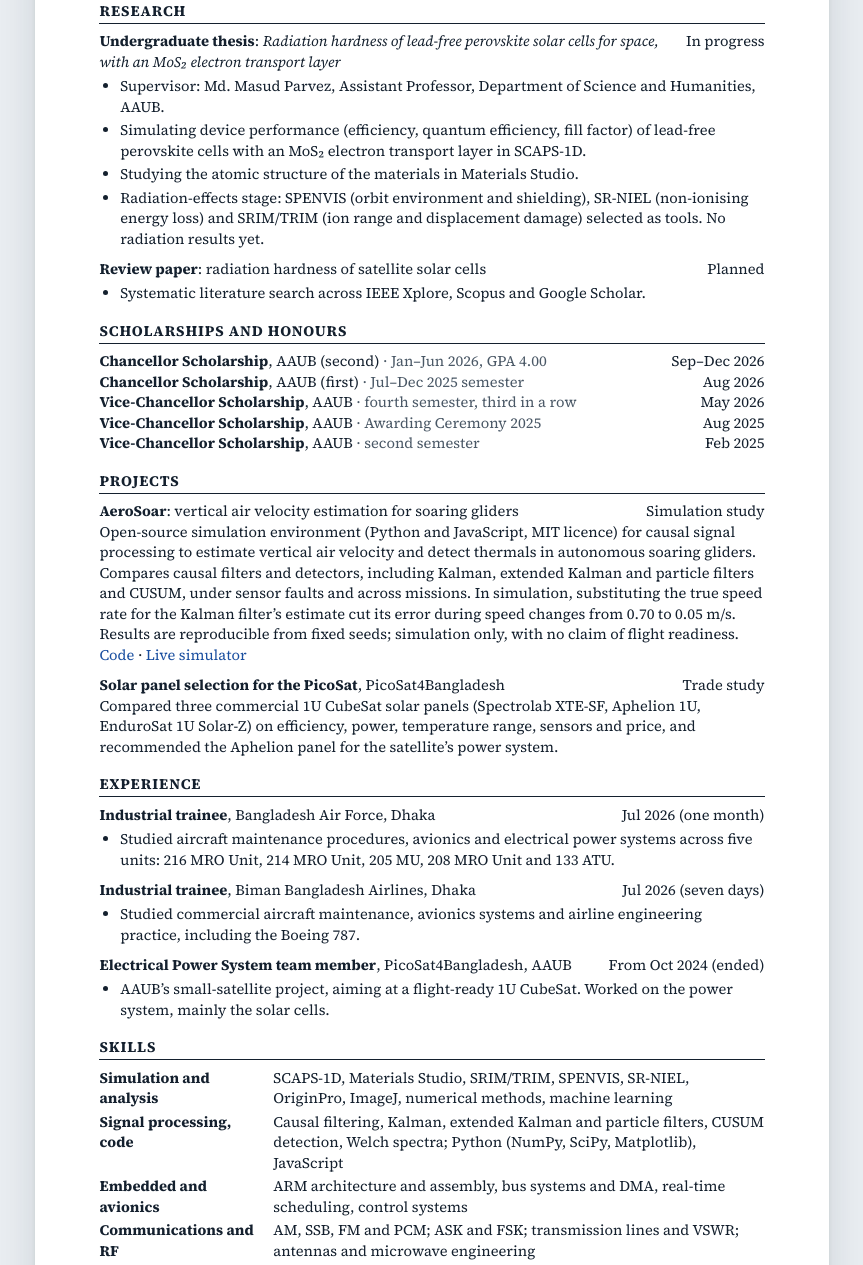
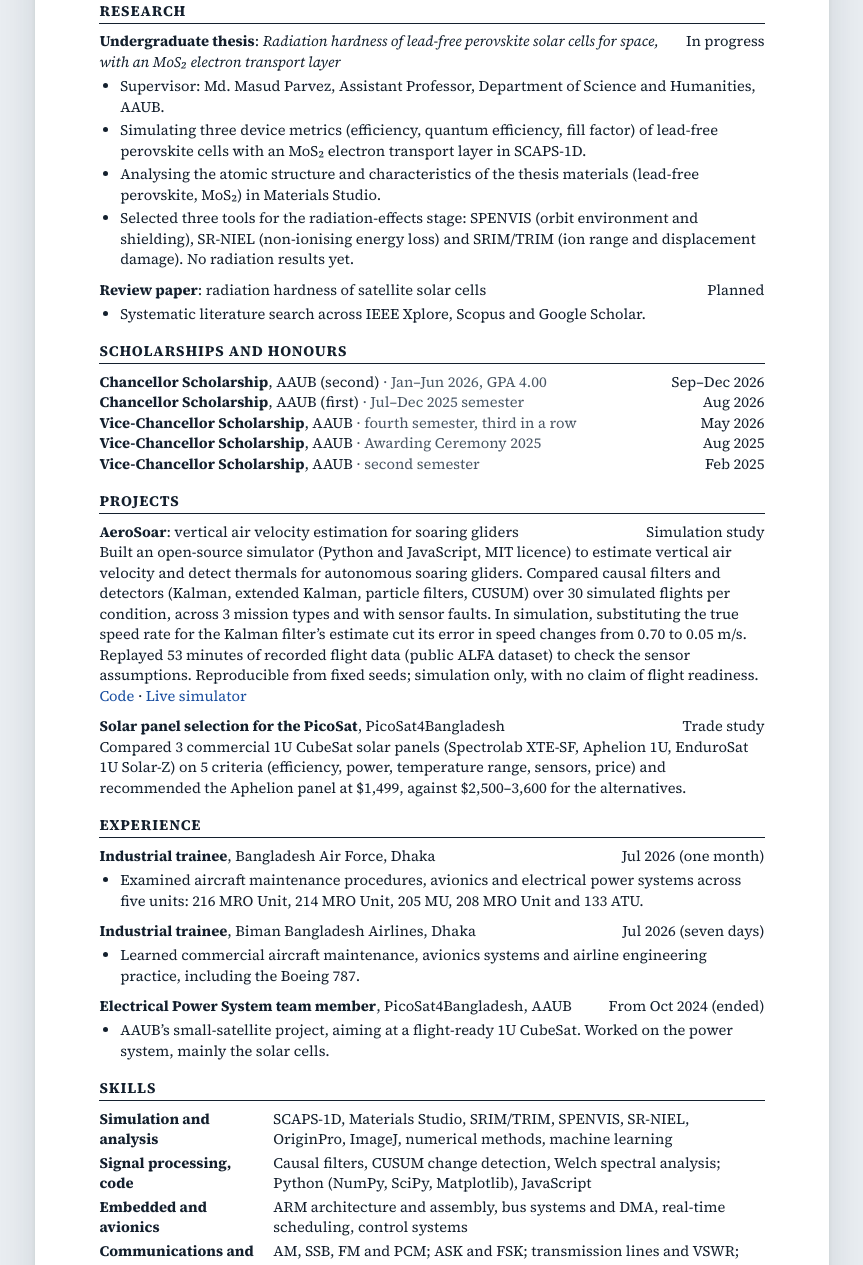
Before and after one commit to aishadin330-glitch/portfolio, a plain HTML site: page cv.html in a window 1280 px wide. Shown: the part 533-1798 px from the top of the page, without its empty margins (208-1071 px from the left). Drawn offline with Linux system fonts and the light colour scheme.

Commit message:
Rewrite CV bullets with results and remove repeated phrases
Co-Authored-By: Claude Sonnet 5.5 <noreply@anthropic.com>

```diff
--- a/cv.html
+++ b/cv.html
@@ -87,9 +87,9 @@ dl.k dd{margin:0}
     <div class="row"><span><span class="t">Undergraduate thesis</span>: <i>Radiation hardness of lead-free perovskite solar cells for space, with an MoS₂ electron transport layer</i></span><span class="r">In progress</span></div>
     <ul>
       <li>Supervisor: Md. Masud Parvez, Assistant Professor, Department of Science and Humanities, AAUB.</li>
-      <li>Simulating device performance (efficiency, quantum efficiency, fill factor) of lead-free perovskite cells with an MoS₂ electron transport layer in SCAPS-1D.</li>
-      <li>Studying the atomic structure of the materials in Materials Studio.</li>
-      <li>Radiation-effects stage: SPENVIS (orbit environment and shielding), SR-NIEL (non-ionising energy loss) and SRIM/TRIM (ion range and displacement damage) selected as tools. No radiation results yet.</li>
+      <li>Simulating three device metrics (efficiency, quantum efficiency, fill factor) of lead-free perovskite cells with an MoS₂ electron transport layer in SCAPS-1D.</li>
+      <li>Analysing the atomic structure and characteristics of the thesis materials (lead-free perovskite, MoS₂) in Materials Studio.</li>
+      <li>Selected three tools for the radiation-effects stage: SPENVIS (orbit environment and shielding), SR-NIEL (non-ionising energy loss) and SRIM/TRIM (ion range and displacement damage). No radiation results yet.</li>
     </ul>
   </div>
   <div class="entry">
@@ -113,11 +113,11 @@ dl.k dd{margin:0}
   <h2>Projects</h2>
   <div class="entry">
     <div class="row"><span><span class="t">AeroSoar</span>: vertical air velocity estimation for soaring gliders</span><span class="r">Simulation study</span></div>
-    <p>Open-source simulation environment (Python and JavaScript, MIT licence) for causal signal processing to estimate vertical air velocity and detect thermals in autonomous soaring gliders. Compares causal filters and detectors, including Kalman, extended Kalman and particle filters and CUSUM, under sensor faults and across missions. In simulation, substituting the true speed rate for the Kalman filter’s estimate cut its error during speed changes from 0.70 to 0.05 m/s. Results are reproducible from fixed seeds; simulation only, with no claim of flight readiness. <a href="https://github.com/aishadin330-glitch/Aerosoar">Code</a> · <a href="https://aishadin330-glitch.github.io/Aerosoar/">Live simulator</a></p>
+    <p>Built an open-source simulator (Python and JavaScript, MIT licence) to estimate vertical air velocity and detect thermals for autonomous soaring gliders. Compared causal filters and detectors (Kalman, extended Kalman, particle filters, CUSUM) over 30 simulated flights per condition, across 3 mission types and with sensor faults. In simulation, substituting the true speed rate for the Kalman filter’s estimate cut its error in speed changes from 0.70 to 0.05 m/s. Replayed 53 minutes of recorded flight data (public ALFA dataset) to check the sensor assumptions. Reproducible from fixed seeds; simulation only, with no claim of flight readiness. <a href="https://github.com/aishadin330-glitch/Aerosoar">Code</a> · <a href="https://aishadin330-glitch.github.io/Aerosoar/">Live simulator</a></p>
   </div>
   <div class="entry">
     <div class="row"><span><span class="t">Solar panel selection for the PicoSat</span>, PicoSat4Bangladesh</span><span class="r">Trade study</span></div>
-    <p>Compared three commercial 1U CubeSat solar panels (Spectrolab XTE-SF, Aphelion 1U, EnduroSat 1U Solar-Z) on efficiency, power, temperature range, sensors and price, and recommended the Aphelion panel for the satellite’s power system.</p>
+    <p>Compared 3 commercial 1U CubeSat solar panels (Spectrolab XTE-SF, Aphelion 1U, EnduroSat 1U Solar-Z) on 5 criteria (efficiency, power, temperature range, sensors, price) and recommended the Aphelion panel at $1,499, against $2,500–3,600 for the alternatives.</p>
   </div>
 </section>
 
@@ -125,11 +125,11 @@ dl.k dd{margin:0}
   <h2>Experience</h2>
   <div class="entry">
     <div class="row"><span><span class="t">Industrial trainee</span>, Bangladesh Air Force, Dhaka</span><span class="r">Jul 2026 (one month)</span></div>
-    <ul><li>Studied aircraft maintenance procedures, avionics and electrical power systems across five units: 216 MRO Unit, 214 MRO Unit, 205 MU, 208 MRO Unit and 133 ATU.</li></ul>
+    <ul><li>Examined aircraft maintenance procedures, avionics and electrical power systems across five units: 216 MRO Unit, 214 MRO Unit, 205 MU, 208 MRO Unit and 133 ATU.</li></ul>
   </div>
   <div class="entry">
     <div class="row"><span><span class="t">Industrial trainee</span>, Biman Bangladesh Airlines, Dhaka</span><span class="r">Jul 2026 (seven days)</span></div>
-    <ul><li>Studied commercial aircraft maintenance, avionics systems and airline engineering practice, including the Boeing 787.</li></ul>
+    <ul><li>Learned commercial aircraft maintenance, avionics systems and airline engineering practice, including the Boeing 787.</li></ul>
   </div>
   <div class="entry">
     <div class="row"><span><span class="t">Electrical Power System team member</span>, PicoSat4Bangladesh, AAUB</span><span class="r">From Oct 2024 (ended)</span></div>
@@ -141,7 +141,7 @@ dl.k dd{margin:0}
   <h2>Skills</h2>
   <dl class="k">
     <div><dt>Simulation and analysis</dt><dd>SCAPS-1D, Materials Studio, SRIM/TRIM, SPENVIS, SR-NIEL, OriginPro, ImageJ, numerical methods, machine learning</dd></div>
-    <div><dt>Signal processing, code</dt><dd>Causal filtering, Kalman, extended Kalman and particle filters, CUSUM detection, Welch spectra; Python (NumPy, SciPy, Matplotlib), JavaScript</dd></div>
+    <div><dt>Signal processing, code</dt><dd>Causal filters, CUSUM change detection, Welch spectral analysis; Python (NumPy, SciPy, Matplotlib), JavaScript</dd></div>
     <div><dt>Embedded and avionics</dt><dd>ARM architecture and assembly, bus systems and DMA, real-time scheduling, control systems</dd></div>
     <div><dt>Communications and RF</dt><dd>AM, SSB, FM and PCM; ASK and FSK; transmission lines and VSWR; antennas and microwave engineering</dd></div>
   </dl>
```
Also changed, not shown: 1 other file.
